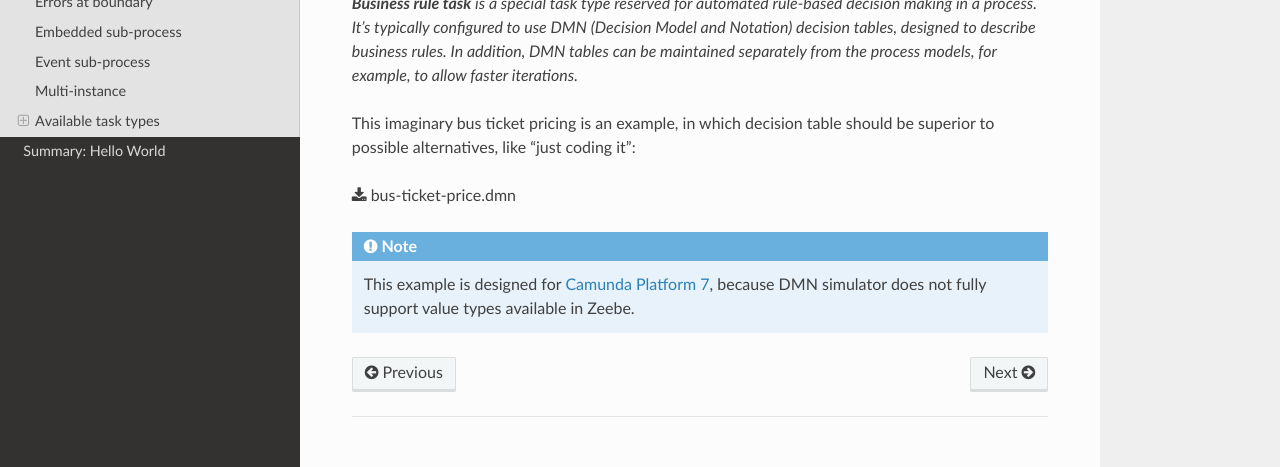
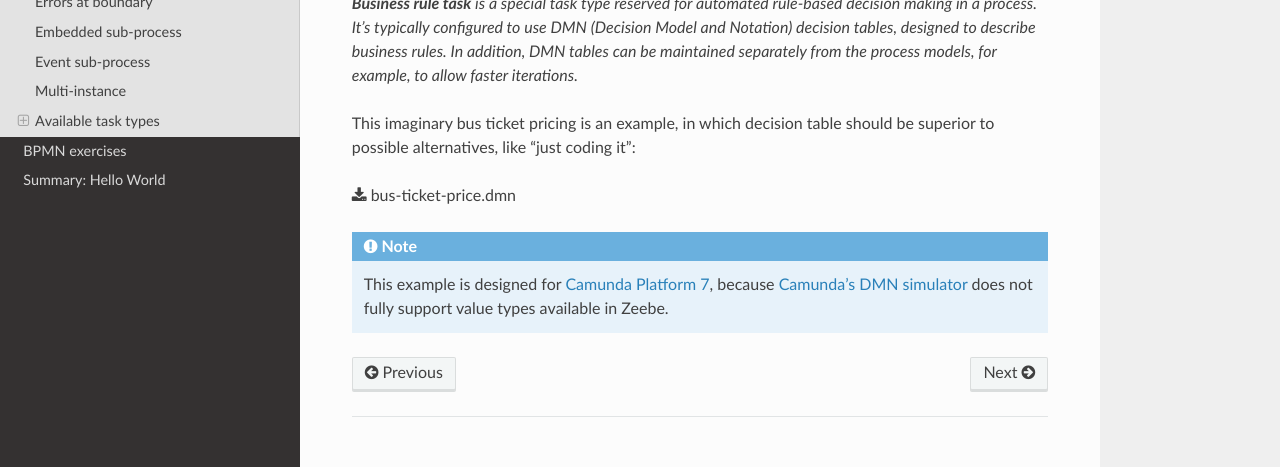
Before and after one commit to datakurre/automation-playground, a Sphinx documentation site: the page built from docs/bpmn/index.md, in a window 1280 px wide and 900 px high, scrolled down 9601 px, cut to the strip 433-900 px from the top of the window. Built offline with Sphinx 7.4.7 and the Read the Docs theme 2.0.0, drawn with Linux system fonts in a browser that asks for light colours.

Commit message:
docs: update

````diff
--- a/docs/bpmn/index.md
+++ b/docs/bpmn/index.md
@@ -152,5 +152,5 @@ This imaginary bus ticket pricing is an example, in which decision table should
 {download}`bus-ticket-price.dmn`
 
 ```{note}
-This example is designed for [Camunda Platform 7](https://camunda.com/platform-7/), because DMN simulator does not fully support value types available in Zeebe.
+This example is designed for [Camunda Platform 7](https://camunda.com/platform-7/), because [Camunda's DMN simulator](https://consulting.camunda.com/dmn-simulator/) does not fully support value types available in Zeebe.
 ```
````
Also changed, not shown: docs/index.md (+1 -0 lines), docs/modeling/index.md (+1 -1 lines), docs/modeling/concurrent-paths.svg, docs/modeling/exclusive-paths.svg, docs/modeling/multiple-end-events.svg, 3 other files.
